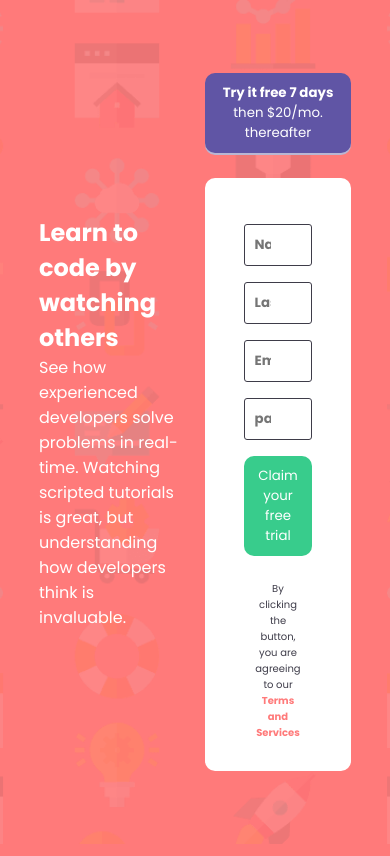
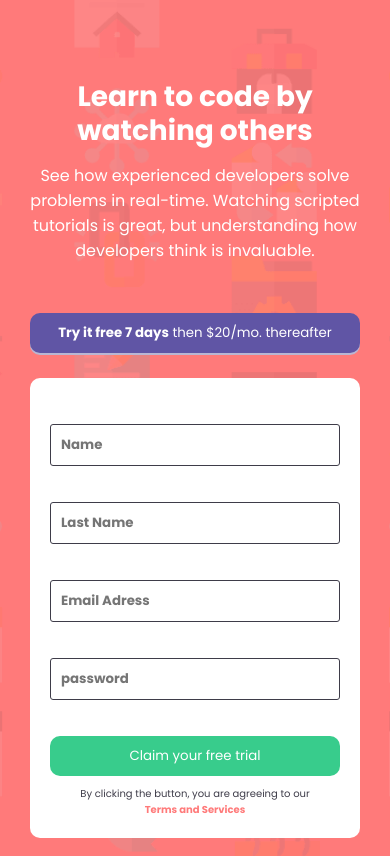
Before and after one commit to LauMontironi/fm-intro-component-form, a plain HTML site: page index.html in a window 390 px wide. Shown: the top 856 px of the page. Drawn offline with Linux system fonts and the light colour scheme; some packages are replaced by stand-ins of ours; a script that the page names is missing.

Commit message:
Ajustes de media queries y correcciones de estilo móvil2

```diff
--- a/images/style.css
+++ b/images/style.css
@@ -243,67 +243,124 @@ input.invalid:focus {
 
 @media (max-width: 375px) {
 
-    /* 1. CAMBIOS GENERALES DEL BODY */
+
     body {
-        /* Cambia la imagen de fondo a la versión móvil */
         background-image: url(./bg-intro-mobile.png);
-        /* Permite que la altura se ajuste al contenido, evitando el centrado vertical estricto que teníamos */
         height: auto;
-        /* Ajusta el padding para dar espacio vertical sin causar scroll */
         padding: 80px 20px;
     }
 
-    /* 2. REORDENAR LA SECCIÓN PRINCIPAL */
+
     section {
-        /* Pasa de fila a columna */
         flex-direction: column;
-        /* El ancho se ajusta a la nueva vista */
         width: 100%;
         height: auto;
-        /* Elimina el margen automático que puede sobrar */
         margin: 0;
     }
 
-    /* 3. CONTENEDOR DE TEXTO (container1) */
+
     .container1 {
-        /* Ocupa todo el ancho disponible */
         width: 100%;
-        /* Centra todo el contenido (título y párrafo) */
         text-align: center;
-        /* Añade espacio antes del formulario */
         margin-bottom: 50px;
         padding: 0 10px;
-        /* Pequeño padding para evitar que el texto toque los bordes */
+
     }
 
     .container1 h1 {
-        /* Ajusta el tamaño del título para móvil */
+
         font-size: 28px;
         line-height: 1.2;
         margin-bottom: 16px;
     }
 
-    /* 4. COLUMNA DERECHA (FORMULARIO) */
+
     .right-column {
-        /* Ocupa todo el ancho */
+
         width: 100%;
-        /* Elimina el margen izquierdo que separaba las columnas */
         margin-left: 0;
         padding: 0 10px;
     }
 
-    /* 5. AJUSTE DE BOTONES Y CAMPOS (PARA ASEGURAR 100% ANCHO EN MÓVIL) */
+
     .titulo,
     .btntrial,
     .inputs {
-        /* Ocupan todo el ancho de su contenedor (.right-column o .container2) */
+
         width: 100%;
     }
 
-    /* 6. PIE DE PÁGINA (Footer) */
+
     footer {
-        /* Añade espacio en la parte inferior de la pantalla */
+
         margin-top: 50px;
         padding-bottom: 30px;
     }
 }
+@media (max-width: 480px) {
+
+
+    body {
+        background-image: url(./bg-intro-mobile.png);
+        height: auto;
+        padding: 80px 20px;
+        max-width: none;
+        margin: 0;
+    }
+
+
+    section {
+        flex-direction: column;
+
+        width: 100%;
+        height: auto;
+        margin: 0;
+    }
+
+
+    .container1 {
+        width: 100%;
+        text-align: center;
+        margin-bottom: 50px;
+    }
+
+    .container1 h1 {
+        font-size: 28px;
+        line-height: 1.2;
+        margin-bottom: 16px;
+    }
+
+
+    .right-column {
+        width: 100%;
+        margin-left: 0;
+        padding: 0 10px;
+
+    }
+
+
+    .titulo,
+    .btntrial,
+    .inputs,
+    form {
+        width: 100%;
+    }
+
+
+    .container2 {
+        padding: 20px;
+
+    }
+
+    .inputs input,
+    .btntrial {
+        width: 100%;
+        margin: 10px 0;
+
+    }
+
+    .error {
+        width: 100%;
+
+    }
+}
```
